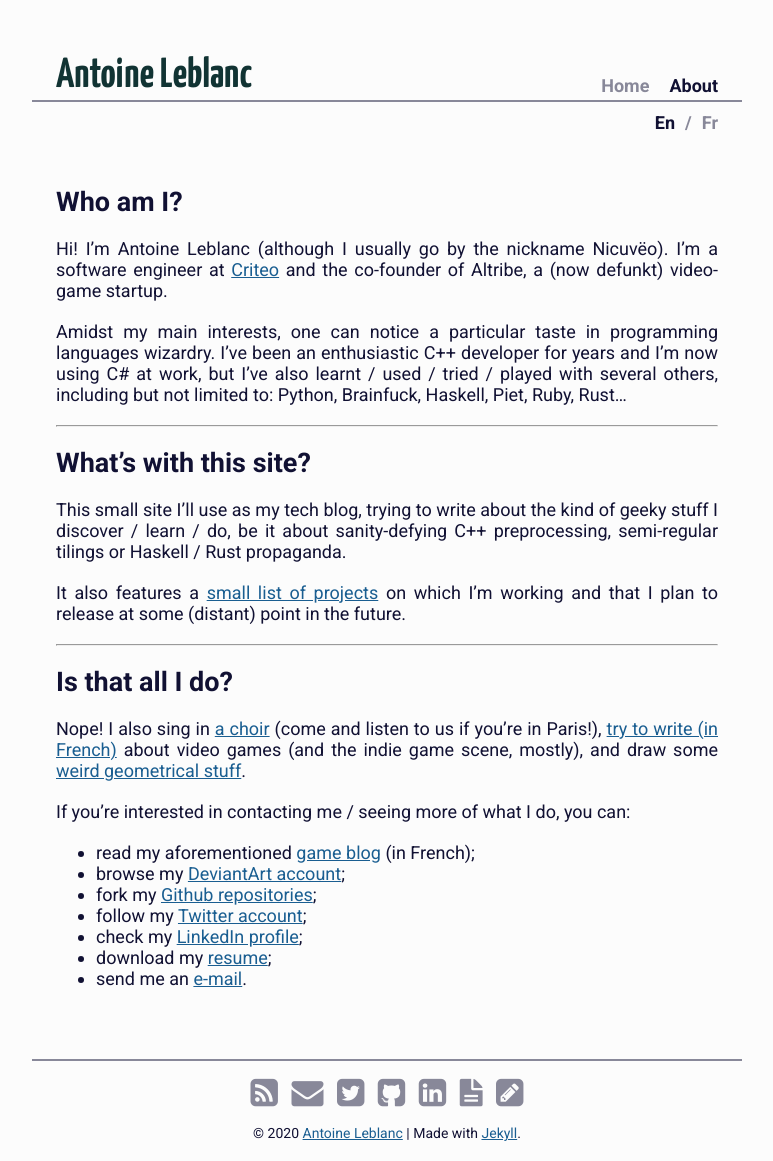
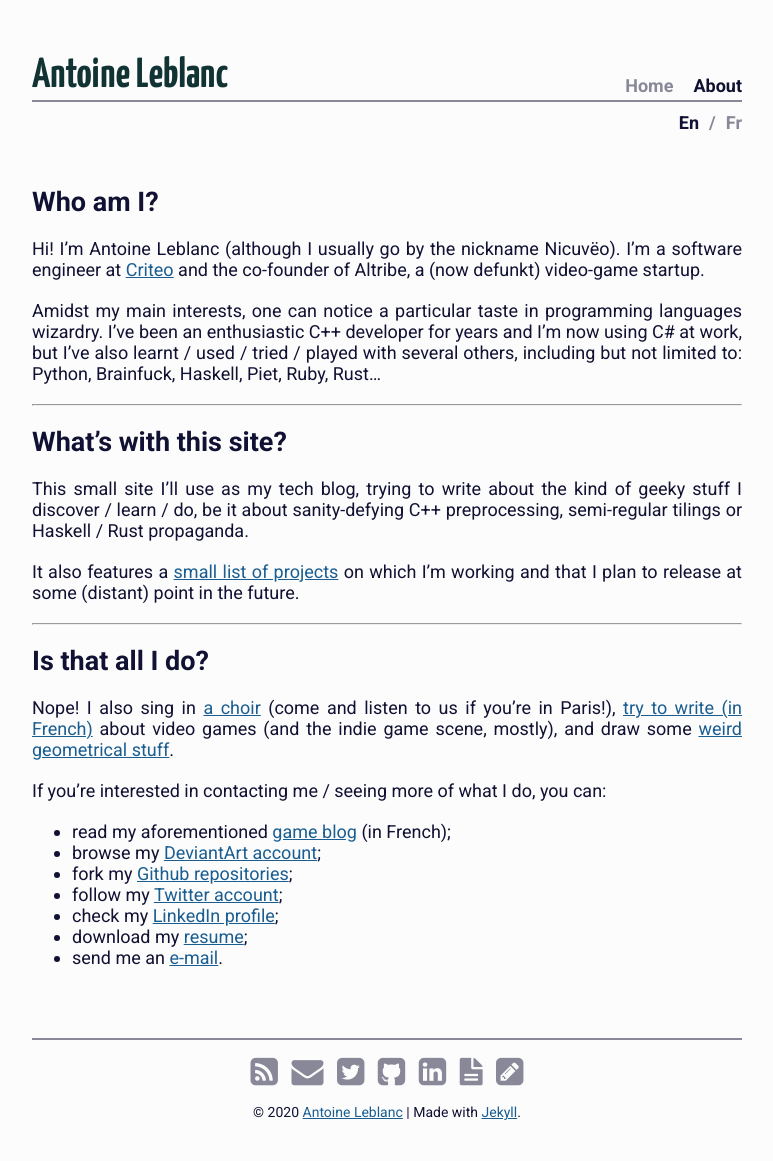
Before and after one commit to nicuveo/nauths.fr, a Jekyll site: the page built from en/about.md, in a window 1280 px wide. Shown: the whole page, without its empty margins (253-1026 px from the left). Built offline with Jekyll 4.4.1, drawn with Linux system fonts in a browser that asks for light colours; after the commit the page ends 1140 px from its top, so only the background shows below that.

Commit message:
Removed arbitrary margins.

```diff
--- a/css/default.css
+++ b/css/default.css
@@ -142,7 +142,6 @@ table tr td:last-child, table tr th:last-child
 #header
 {
     height: 100px;
-    padding: 0 32px;
     border-bottom: 2px solid #889;
     position: relative;
 }
@@ -150,7 +149,6 @@ table tr td:last-child, table tr th:last-child
 #sub-header
 {
     margin-top: 10px;
-    padding: 0px 32px;
     clear: both;
     height: 32px;
     position: relative;
@@ -169,7 +167,6 @@ table tr td:last-child, table tr th:last-child
     color: #133;
     float: right;
     font-size: 42px;
-    margin-left: 24px;
     text-align: center;
     text-decoration: none;
     font-family: 'Yanone Kaffeesatz', sans-serif;
@@ -181,7 +178,6 @@ table tr td:last-child, table tr th:last-child
     right: 0px;
     bottom: 4px;
     float: right;
-    padding-right: 24px;
 }
 
 #menu a
@@ -211,7 +207,6 @@ table tr td:last-child, table tr th:last-child
     right: 0;
     top: 0;
     float: right;
-    padding-right: 24px;
 }
 
 #langs *
@@ -262,7 +257,7 @@ table tr td:last-child, table tr th:last-child
 
 #content
 {
-    padding: 42px 24px;
+    padding: 42px 0;
     text-align: justify;
 }
 
```
